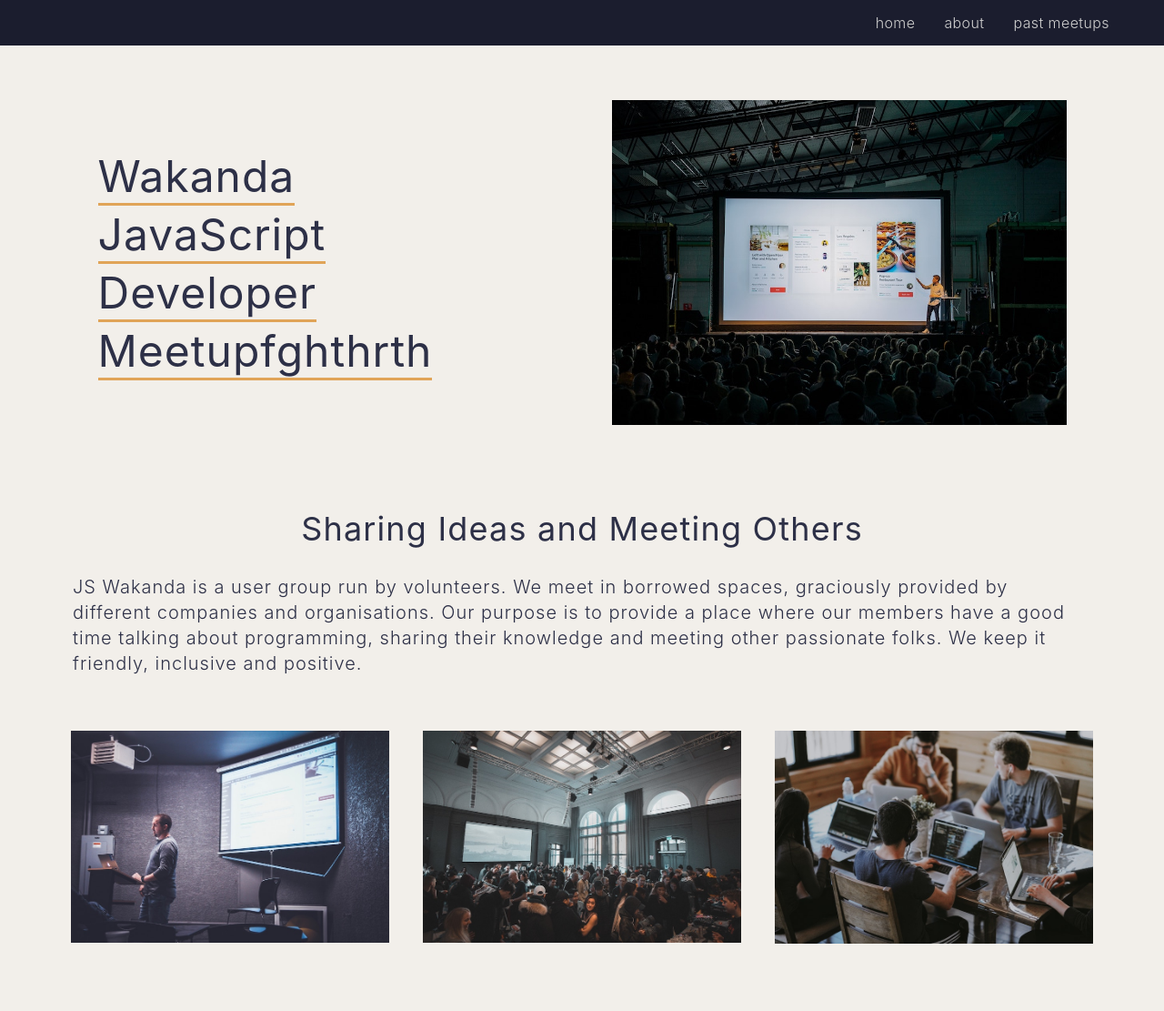
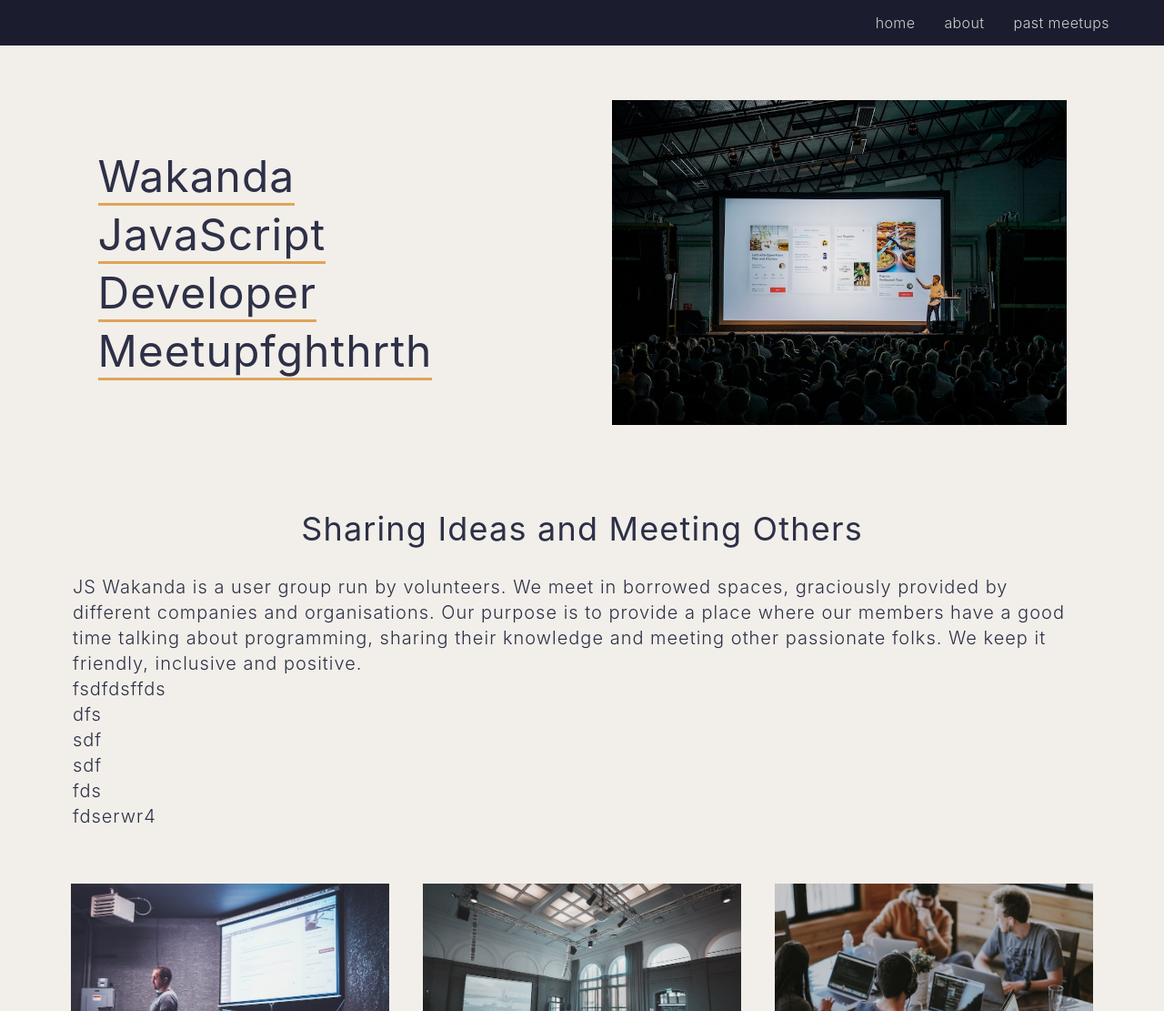
Before and after one commit to Adi77/gatsby-netlify-cms, a Gatsby site: page /about in a window 1280 px wide. Shown: the top 1111 px of the page at 91% size. Built offline with nearby package versions, Linux system fonts and the light colour scheme; Gatsby itself is replaced by a stand-in of ours.

Commit message:
Update Pages “about”

```diff
--- a/src/pages/about/index.md
+++ b/src/pages/about/index.md
@@ -39,3 +39,10 @@ seo:
 ## Sharing Ideas and Meeting Others
 
 JS Wakanda is a user group run by volunteers. We meet in borrowed spaces, graciously provided by different companies and organisations. Our purpose is to provide a place where our members have a good time talking about programming, sharing their knowledge and meeting other passionate folks. We keep it friendly, inclusive and positive.
+
+* fsdfdsffds
+* dfs
+* sdf
+* sdf
+* fds
+* fdserwr4
```
